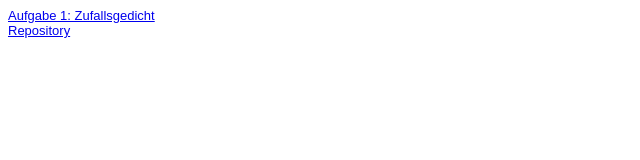
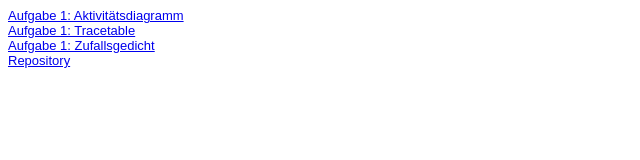
Before and after one commit to Bushraradi/EIA-2, a plain HTML site: page Steckbrief/steckbrief.htm in a window 1280 px wide. Shown: the whole page, without its empty margins (0-640 px from the left). Drawn offline with Linux system fonts and the light colour scheme.

Commit message:
steckbrief update

```diff
--- a/Steckbrief/steckbrief.htm
+++ b/Steckbrief/steckbrief.htm
@@ -12,6 +12,10 @@ body {
 </style>
 </head>
 <body>
+	<a href="../A01_RandomPoem/activity diagram.pdf" target="blank">Aufgabe 1: Aktivitätsdiagramm</a>
+	<br>
+	<a href="../A01_RandomPoem/Tracetable.pdf" target="blank">Aufgabe 1: Tracetable</a>
+	<br>
 	<a href="../A01_RandomPoem/Zufallsgedicht.html" target="blank">Aufgabe 1: Zufallsgedicht</a>
 	<br>
 	<a href="https://github.com/Bushraradi/EIA-2.git" target="blank">Repository</a>
```
Also changed, not shown: 2 other files.
